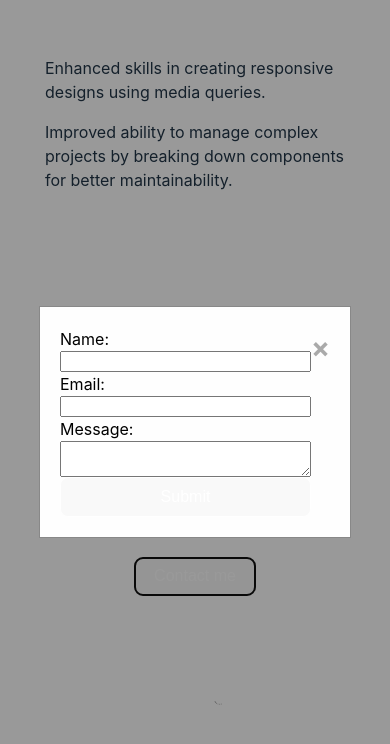
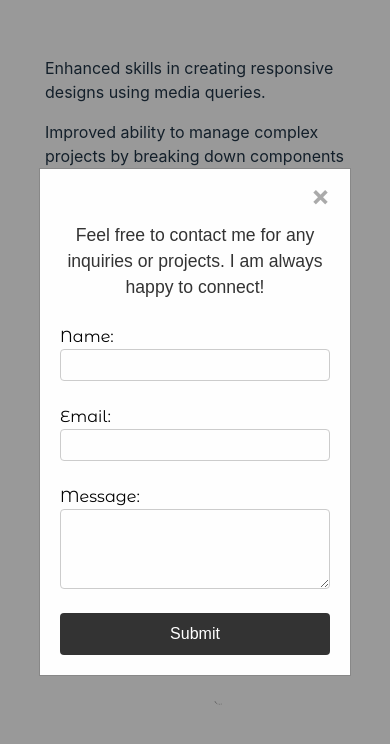
Before and after one commit to MariaVan8/portfolio-react, a React (Vite) app: page / in a window 390 px wide. Both pictures are taken after a click on the button "Contact me". Shown: the part 7812-8556 px from the top of the page. Built offline with nearby package versions, Linux system fonts and the light colour scheme.

Commit message:
Updated contact form style for mobile

```diff
--- a/src/components/Contact/Contact.jsx
+++ b/src/components/Contact/Contact.jsx
@@ -83,6 +83,10 @@ function Contact() {
 									<form
 										id="contactForm"
 										onSubmit={handleSubmit}>
+										<p>
+											Feel free to contact me for any inquiries or projects. I
+											am always happy to connect!
+										</p>
 										<label
 											className="modal_text"
 											htmlFor="name">
@@ -112,7 +116,11 @@ function Contact() {
 											id="message"
 											name="message"
 											required></textarea>
-										<button type="submit">Submit</button>
+										<button
+											type="submit"
+											className="modal_btn">
+											Submit
+										</button>
 									</form>
 								</div>
 							</div>
--- a/src/components/Contact/Contact.scss
+++ b/src/components/Contact/Contact.scss
@@ -165,6 +165,7 @@
 	align-items: center;
 	&_text {
 		color: black;
+		font-family: $montserrat-alternates-regular;
 	}
 }
 
@@ -175,13 +176,24 @@
 	border: 1px solid #888;
 	width: 80%;
 	max-width: 500px;
+	display: flex;
+	flex-direction: column;
+	p {
+		color: black;
+		font-family: $roc-grotesk-regular;
+		margin-bottom: 1.5rem;
+		font-size: 1.1rem;
+		color: #333;
+		text-align: center;
+	}
 }
 
 .close {
 	color: #aaa;
-	float: right;
+	align-self: flex-end;
 	font-size: 28px;
 	font-weight: bold;
+	line-height: 15px;
 }
 
 .close:hover,
@@ -195,3 +207,41 @@
 	display: flex;
 	flex-direction: column;
 }
+input,
+textarea {
+	margin-bottom: 1.5rem;
+	padding: 0.75rem;
+	background-color: #fefefe;
+	border: 1px solid #ccc;
+	border-radius: 4px;
+	font-size: 1rem;
+	color: #333;
+	width: 100%;
+	box-sizing: border-box;
+}
+
+input {
+	height: 2rem;
+}
+textarea {
+	height: 5rem;
+}
+input:focus,
+textarea:focus {
+	border-color: #666;
+	outline: none;
+}
+
+button[type="submit"] {
+	background-color: #333;
+	color: #fff;
+	padding: 0.75rem 1.5rem;
+	border: none;
+	border-radius: 4px;
+	font-size: 1rem;
+	cursor: pointer;
+}
+
+button[type="submit"]:hover {
+	background-color: #555;
+}
```
